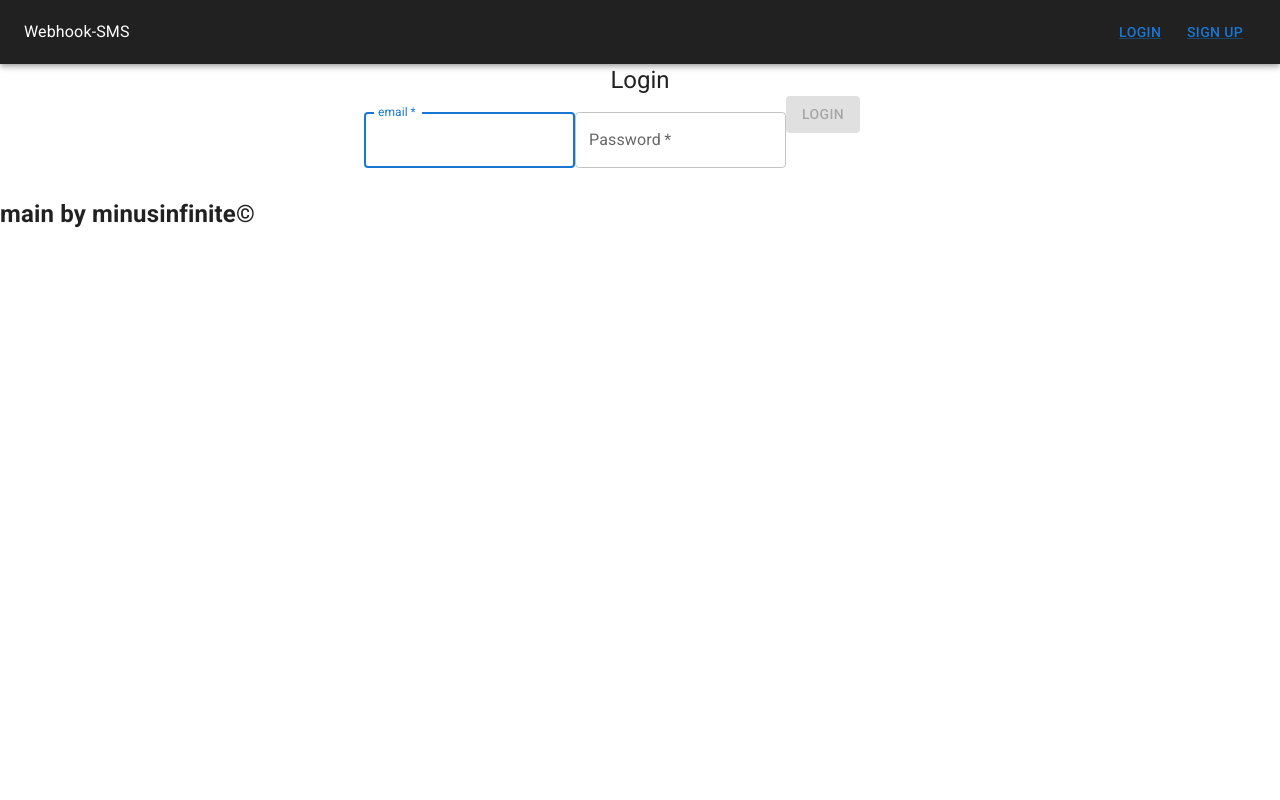
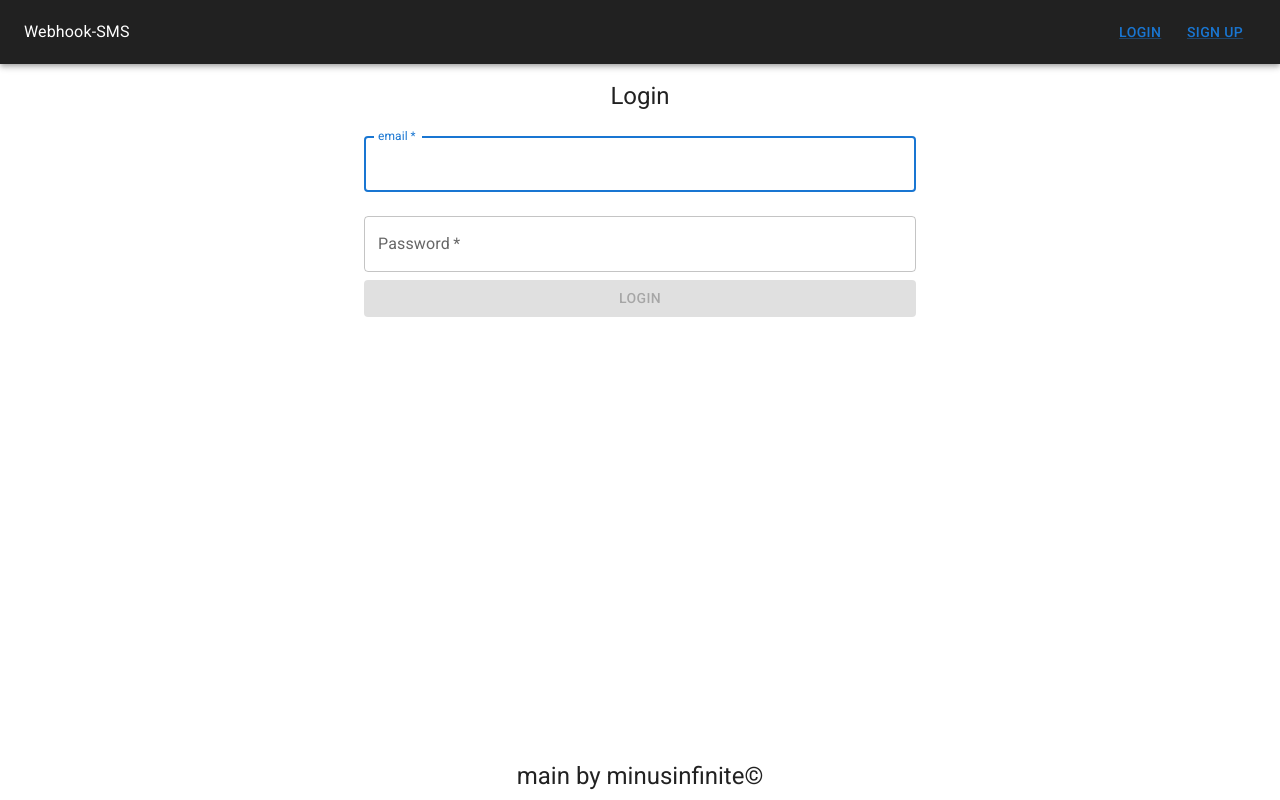
Before and after one commit to minusInfinite/webhook-sms, a React (Create React App) app in the folder client/: page / in a window 1280 px wide. Both pictures are taken after a click on the link "LOGIN". Built offline with nearby package versions, Linux system fonts and the light colour scheme.

Commit message:
getting use to MUI

```diff
--- a/client/src/components/MainContainer.js
+++ b/client/src/components/MainContainer.js
@@ -1,5 +1,5 @@
 import React, {useState} from "react"
-import {AppBar, Toolbar,Typography} from "@mui/material"
+import {AppBar, Toolbar,Typography, Box} from "@mui/material"
 import Login from "../content/Login";
 import Signup from "../content/Signup";
 import Navbar from "./Navbar";
@@ -36,9 +36,9 @@ function MainContainer() {
         </Toolbar>
       </AppBar>
       {displayContent()}
-      <footer>
-        <h2>main by minusinfinite&copy;</h2>
-      </footer>
+      <Box component="footer" sx={{position: "fixed",bottom:"0rem", width:"100%",textAlign:"center", mt:"0.8rem"}}>
+        <Typography variant="h5" gutterBottom component="h2">main by minusinfinite&copy;</Typography>
+      </Box>
     </>
   );
 }
--- a/client/src/content/Login.js
+++ b/client/src/content/Login.js
@@ -49,9 +49,9 @@ const Login = () => {
     }
     return (
         <>
-            <Container maxWidth="sm">
+            <Container maxWidth="sm" sx={{mt:"1rem"}}>
             <Typography component="h1" variant="h5" align="center">Login</Typography>
-            <Box component="form" onSubmit={handleFormSubmit} noValidate validated={validated}>
+            <Box component="form" onSubmit={handleFormSubmit} noValidate validated={validated} sx={{display: "flex", flexDirection: "column", mt:1}}>
                 <Collapse in={showAlert}>
                     <Alert severity="error" onClose={() => setShowAlert(false)} >Something went wrong with your login!</Alert>
                 </Collapse>
--- a/client/src/content/Signup.js
+++ b/client/src/content/Signup.js
@@ -52,9 +52,9 @@ const Signup = () => {
     }
     return (
         <>
-            <Container maxWidth="sm">
+            <Container maxWidth="sm" sx={{mt:"1rem"}}>
             <Typography component="h1" variant="h5" align="center">Sign In</Typography>
-            <Box component="form" onSubmit={handleFormSubmit} noValidate validated={validated} sx={{mt: 1}}>
+            <Box component="form" onSubmit={handleFormSubmit} noValidate validated={validated} sx={{display: "flex", flexDirection: "column", mt:1}}>
                 <Collapse in={showAlert}>
                     <Alert severity="error" onClose={() => setShowAlert(false)} >Something went wrong with your signup!</Alert>
                 </Collapse>
```
